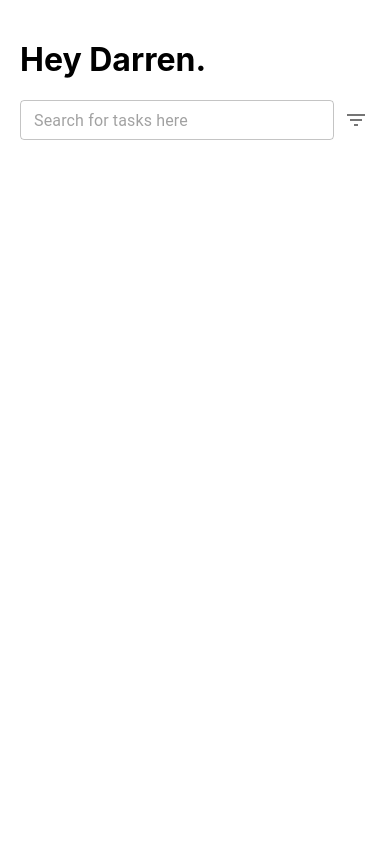
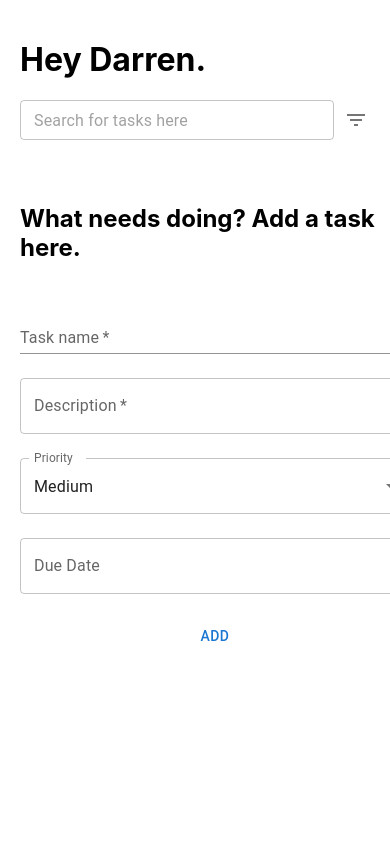
Before and after one commit to Cljwen/task-dash, a React (Create React App) app: page / in a window 390 px wide. Shown: the top 844 px of the page. Built offline with nearby package versions, Linux system fonts and the light colour scheme.

Commit message:
fix divider causing issues in smaller screens

```diff
--- a/src/App.js
+++ b/src/App.js
@@ -2,13 +2,14 @@
 import { AdapterDateFns } from "@mui/x-date-pickers/AdapterDateFnsV3";
 import Grid2 from "@mui/material/Unstable_Grid2/Grid2";
 import Divider from "@mui/material/Divider";
-
+import { useMediaQuery } from "@mui/material";
 import AddTaskForm from "./components/add-task-form";
 import TaskDisplay from "./components/task-display";
-
 import "./App.css";
 
 function App() {
+  const isMobile = useMediaQuery("(max-width:600px)");
+
   return (
     <div className="App">
       <LocalizationProvider
@@ -19,8 +20,9 @@
           <Grid2 xs={12} lg={7}>
             <TaskDisplay />
           </Grid2>
-
-          <Divider orientation="vertical" flexItem sx={{ height: "100vh" }} />
+          {!isMobile && (
+            <Divider orientation="vertical" flexItem sx={{ height: "100vh" }} />
+          )}
 
           <Grid2 lg={4}>
             <AddTaskForm />
--- a/src/components/section-display.js
+++ b/src/components/section-display.js
@@ -162,7 +162,7 @@
                               required
                               margin="dense"
                               id="title"
-                              label="Add Task"
+                              label="Task name"
                               variant="standard"
                               value={title}
                               onChange={(e) => setTitle(e.target.value)}
@@ -186,7 +186,7 @@
                                 onChange={(e) => setPriority(e.target.value)}
                               >
                                 <MenuItem value={1}>High</MenuItem>
-                                <MenuItem value={2}>Mid</MenuItem>
+                                <MenuItem value={2}>Medium</MenuItem>
                                 <MenuItem value={3}>Low</MenuItem>
                               </Select>
                             </FormControl>
```
